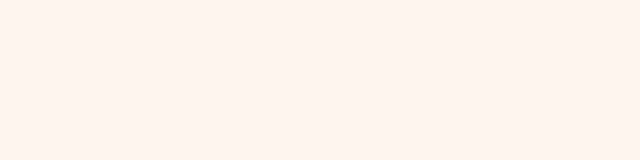
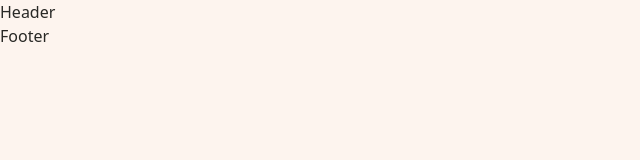
Before and after one commit to aliflikescoding/portfolio, a Next.js app: page / in a window 1280 px wide. Shown: the top 160 px of the page, without its empty margins (0-640 px from the left). Built offline with nearby package versions, Linux system fonts and the light colour scheme.

Commit message:
Make basic layouts and components

```diff
--- a/src/app/page.tsx
+++ b/src/app/page.tsx
@@ -1,8 +1,11 @@
+import Layout from "@/components/Layout";
 
 export default function Home() {
   return (
-    <div>
+    <Layout>
+      <div>
 
-    </div>
+      </div>
+    </Layout>
   );
 }
--- /dev/null
+++ b/src/components/Layout.tsx
@@ -0,0 +1,19 @@
+import React, { ReactNode } from "react";
+import Header from "./common/header";
+import Footer from "./common/footer";
+
+interface LayoutProps {
+  children: ReactNode;
+}
+
+const Layout: React.FC<LayoutProps> = ({ children }) => {
+  return (
+    <>
+      <Header />
+      <main>{children}</main>
+      <Footer />
+    </>
+  );
+};
+
+export default Layout;
--- /dev/null
+++ b/src/components/common/footer.tsx
@@ -0,0 +1,9 @@
+import React from 'react'
+
+const Footer = () => {
+  return (
+    <div>Footer</div>
+  )
+}
+
+export default Footer
--- /dev/null
+++ b/src/components/common/header.tsx
@@ -0,0 +1,9 @@
+import React from 'react'
+
+const Header = () => {
+  return (
+    <div>Header</div>
+  )
+}
+
+export default Header
--- /dev/null
+++ b/src/components/custom/customContainer.tsx
@@ -0,0 +1,15 @@
+import React, { ReactNode } from 'react';
+
+interface CustomContainerProps {
+  children: ReactNode;
+}
+
+const CustomContainer: React.FC<CustomContainerProps> = ({ children }) => {
+  return (
+    <div className='max-w-[1160px] mx-auto'>
+      {children}
+    </div>
+  );
+}
+
+export default CustomContainer;
```
